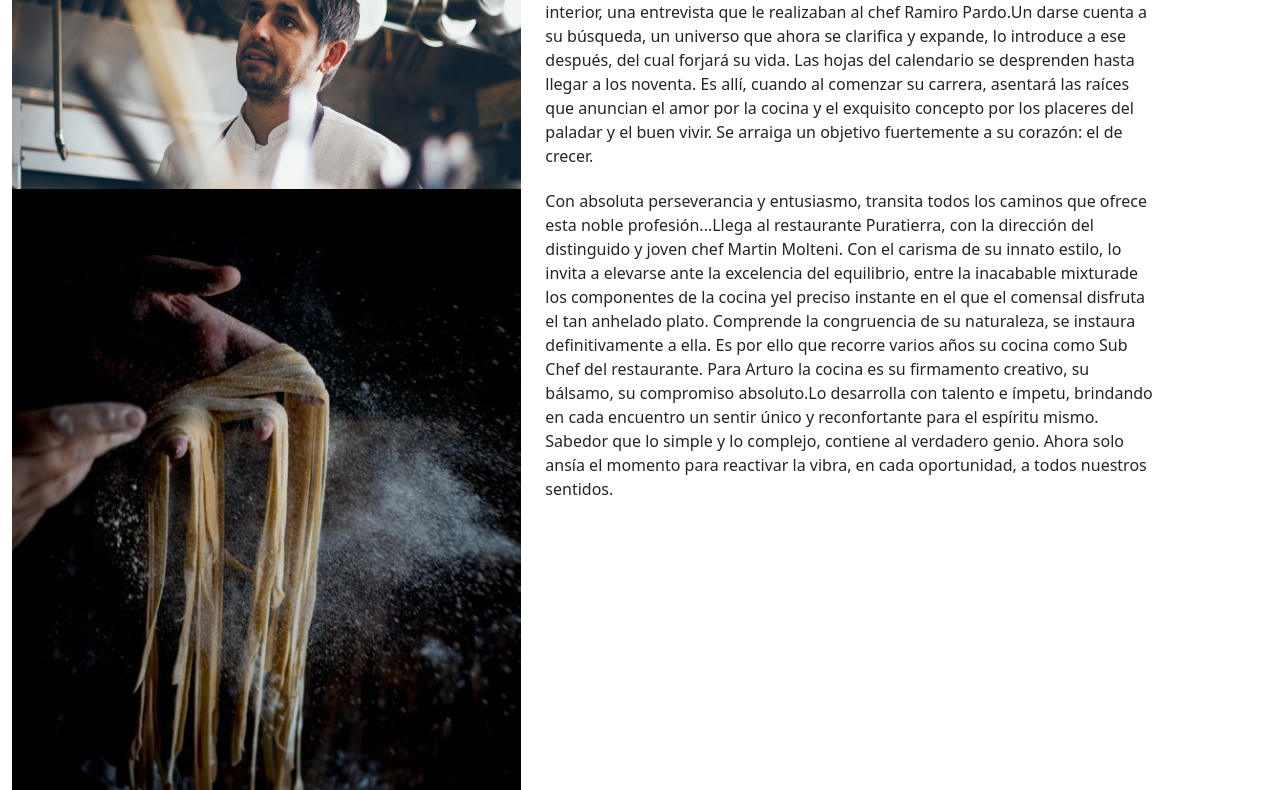
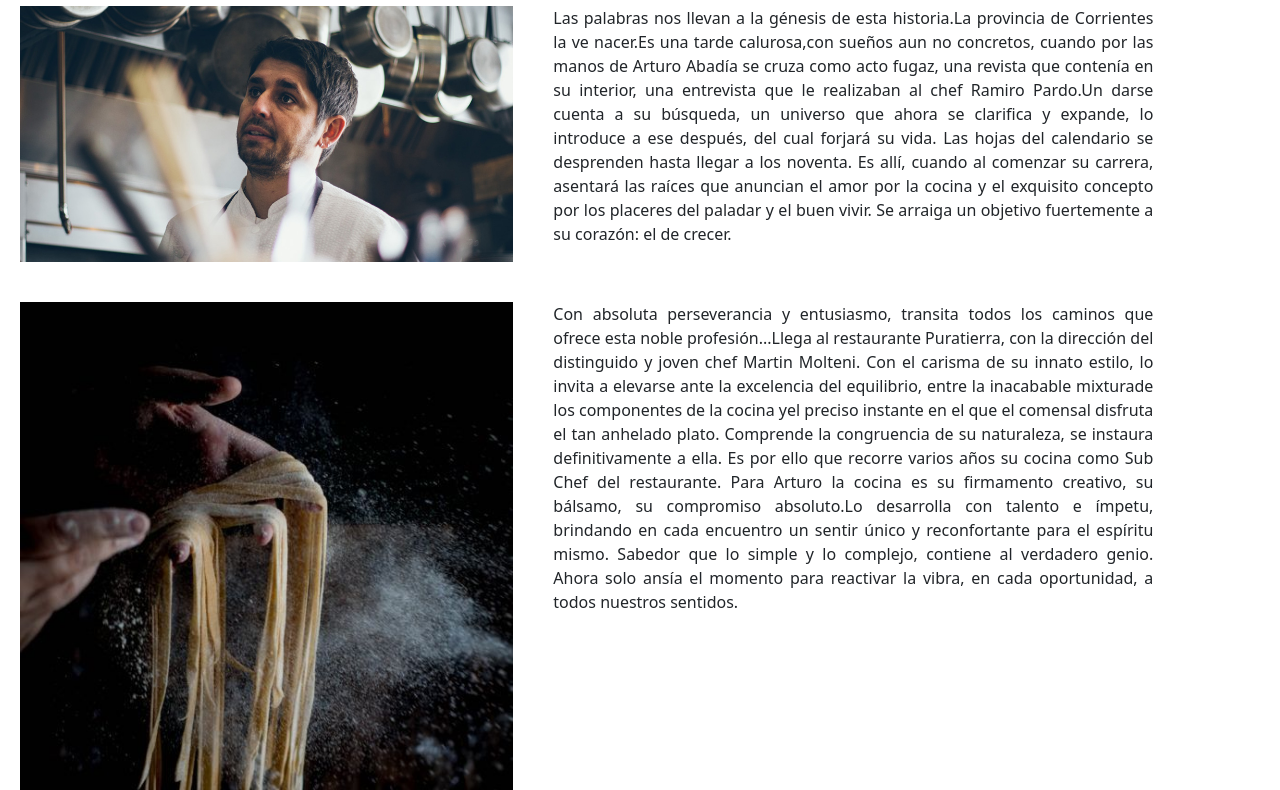
Before and after one commit to elianacisternas/chefAbadia, a website: page paginas/chef.html in a window 1280 px wide. Shown: the part 174-964 px from the top of the page. Drawn offline with nearby package versions, Linux system fonts and the light colour scheme; the site is published under a folder, as on GitHub Pages, so addresses that start at the root find nothing.

```diff
--- a/paginas/chef.html
+++ b/paginas/chef.html
@@ -7,7 +7,7 @@
         <link rel="shortcut icon" href="../multimedia/logo2.png">
         <link href="https://cdn.jsdelivr.net/npm/bootstrap@5.1.3/dist/css/bootstrap.min.css" rel="stylesheet" integrity="sha384-1BmE4kWBq78iYhFldvKuhfTAU6auU8tT94WrHftjDbrCEXSU1oBoqyl2QvZ6jIW3" crossorigin="anonymous">
         <!--<link rel="stylesheet" href="../styles/styles.css">-->
-        <link rel="stylesheet" href="/styles/main.css">
+        <link rel="stylesheet" href="../css/main.css">
         <title>Chef</title>
     </head>
     <body>
```
Also changed, not shown: index.html (+1 -1 lines), paginas/asados.html (+1 -1 lines), paginas/catering.html (+1 -1 lines), paginas/contacto.html (+1 -1 lines), paginas/recetas.html (+1 -1 lines), css/main.css (renamed from styles/main.css), css/styles.css (renamed from styles/styles.css).
